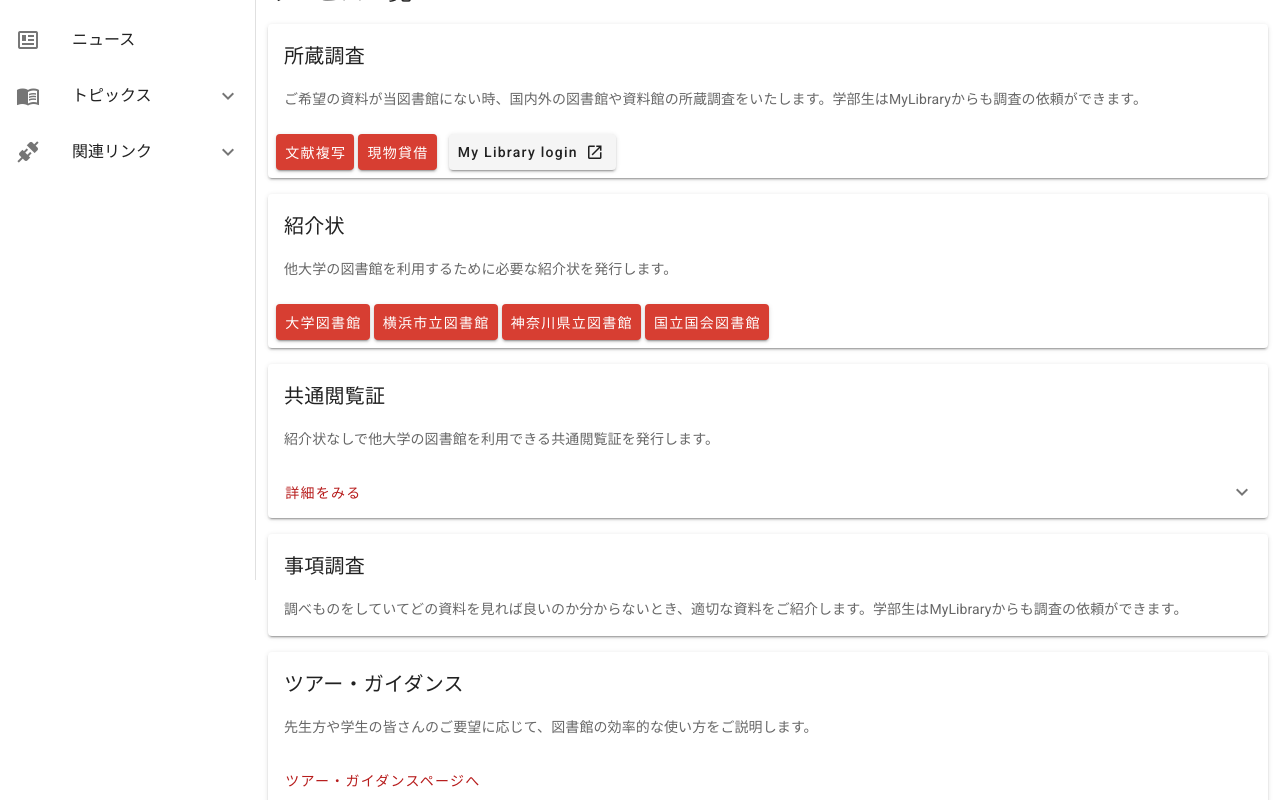
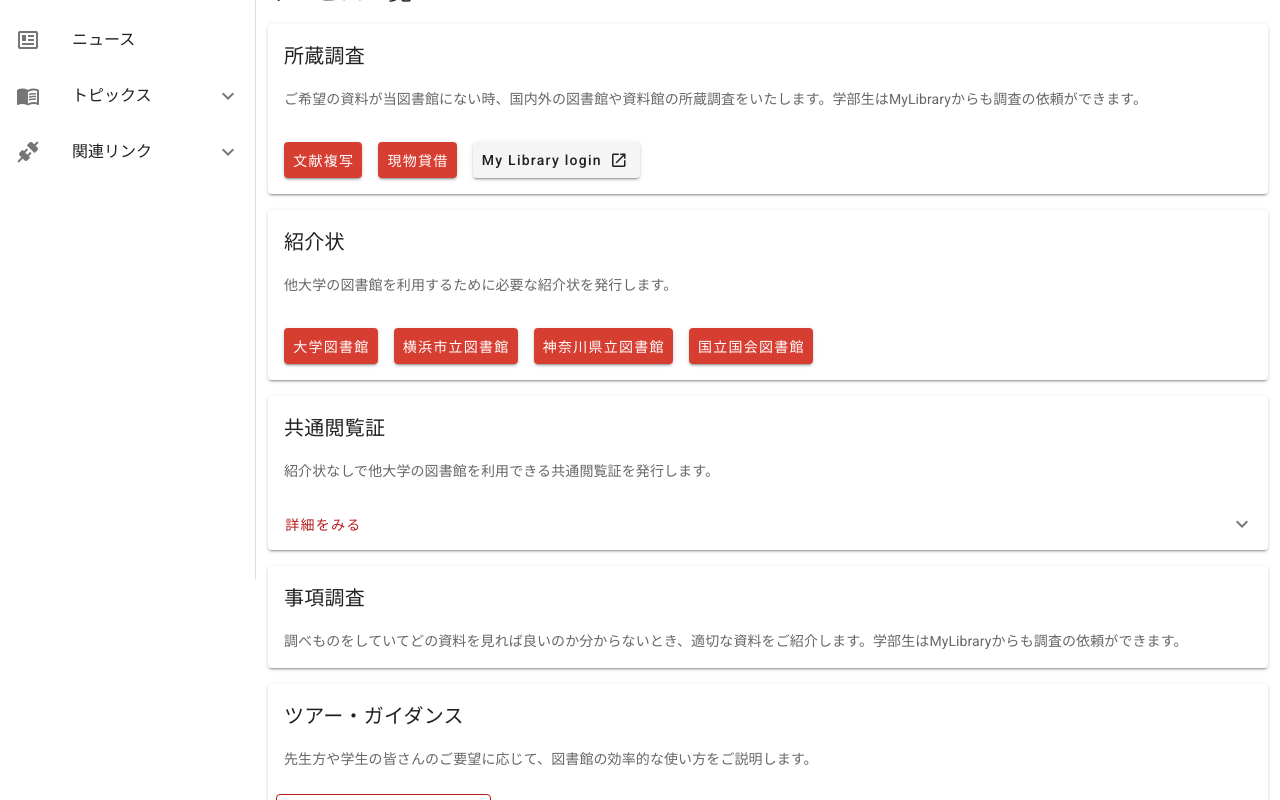
Before and after one commit to shu-saginoya/ferris-library, a Nuxt app: page /reference in a window 1280 px wide. Shown: the part 220-1020 px from the top of the page. Built offline with nearby package versions, Linux system fonts and the light colour scheme.

Commit message:
リファレンスページのレスポンシブ調整

```diff
--- a/components/BaseBtnMyLibrary.vue
+++ b/components/BaseBtnMyLibrary.vue
@@ -2,7 +2,7 @@
   <v-btn
     href="https://www2.library.ferris.ac.jp/gate?module=portal&path=ml/top&method=open"
     target="_blank"
-    class="my-library"
+    class="my-library ma-2"
   >
     My Library login
     <v-icon right>mdi-open-in-new</v-icon>
--- a/components/BaseDefaultDialog.vue
+++ b/components/BaseDefaultDialog.vue
@@ -1,7 +1,7 @@
 <template>
   <v-dialog transition="dialog-top-transition" max-width="600">
     <template #activator="{ on, attrs }">
-      <v-btn class="dialog-btn" color="primary lighten-1" v-bind="attrs" v-on="on">
+      <v-btn class="dialog-btn ma-2" color="primary lighten-1" v-bind="attrs" v-on="on">
         <slot name="name">ボタンの表明名</slot>
       </v-btn>
     </template>
@@ -30,6 +30,5 @@ export default {
 <style scoped>
   .dialog-btn {
     text-transform: none;
-    margin-right: 4px;
   }
 </style>
--- a/pages/reference.vue
+++ b/pages/reference.vue
@@ -9,7 +9,7 @@
       <v-card-text>
         ご希望の資料が当図書館にない時、国内外の図書館や資料館の所蔵調査をいたします。学部生はMyLibraryからも調査の依頼ができます。
       </v-card-text>
-      <v-card-actions>
+      <v-card-actions class="d-flex flex-wrap">
         <base-default-dialog>
           <template #name>文献複写</template>
           <template #contents>
@@ -65,7 +65,7 @@
           </template>
         </base-default-dialog>
 
-        <base-btn-my-library></base-btn-my-library>
+        <base-btn-my-library />
       </v-card-actions>
     </v-card>
 
@@ -74,7 +74,7 @@
       <v-card-text>
         他大学の図書館を利用するために必要な紹介状を発行します。
       </v-card-text>
-      <v-card-actions>
+      <v-card-actions class="d-flex flex-wrap">
         <base-default-dialog>
           <template #name>大学図書館</template>
           <template #contents>
@@ -225,7 +225,7 @@
         先生方や学生の皆さんのご要望に応じて、図書館の効率的な使い方をご説明します。
       </v-card-text>
       <v-card-actions>
-        <v-btn color="primary" text to="tour">
+        <v-btn color="primary" outlined to="tour">
           ツアー・ガイダンスページへ
         </v-btn>
       </v-card-actions>
@@ -240,7 +240,7 @@
         手続き方法、利用できるサービスについては大学によって異なりますので、必ず各館のホームページで条件を確認してください。
       </v-card-text>
       <v-card-actions>
-        <v-btn color="primary" text to="consortium">
+        <v-btn color="primary" outlined to="consortium">
           詳細ページへ
         </v-btn>
       </v-card-actions>
```
